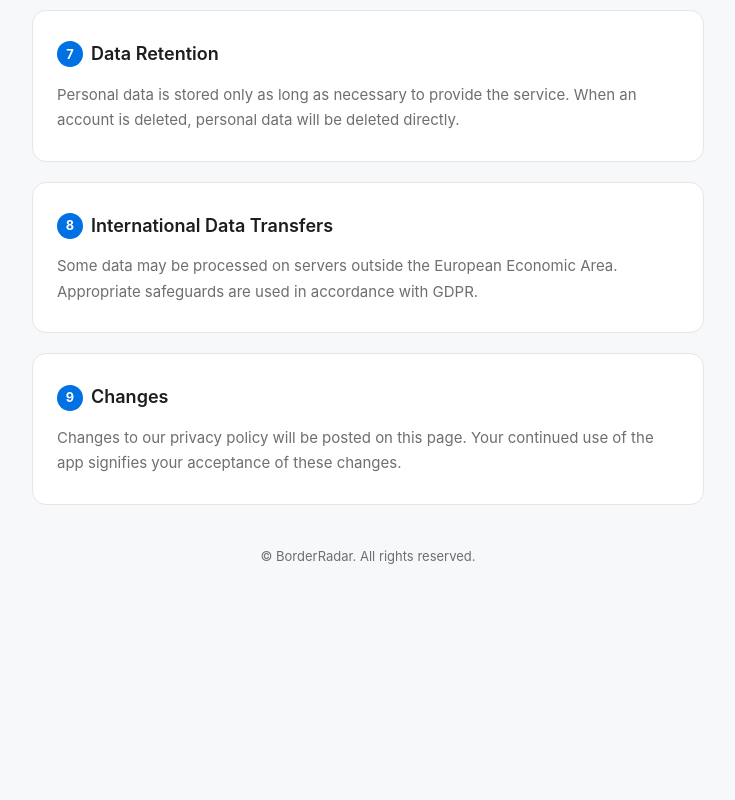
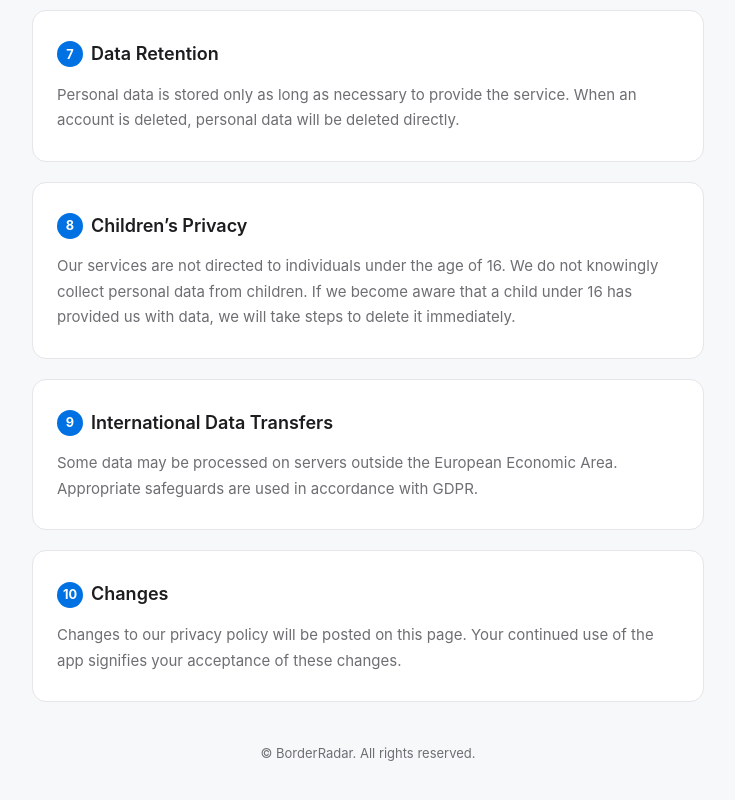
Before and after one commit to borderradar/public, a plain HTML site: page index.html in a window 1280 px wide. Shown: the part 1705-2505 px from the top of the page, without its empty margins (272-1007 px from the left). Before the commit the page ends 2352 px from the top, so only its background shows below. Drawn offline with Linux system fonts and the light colour scheme.

Commit message:
Update index.html

```diff
--- a/index.html
+++ b/index.html
@@ -167,11 +167,16 @@
     </div>
     <!-- 8 -->
     <div class="card">
-      <h2><span class="section-number">8</span> International Data Transfers</h2>
+      <h2><span class="section-number">8</span> Children’s Privacy </h2>
+      <p>Our services are not directed to individuals under the age of 16. We do not knowingly collect personal data from children. If we become aware that a child under 16 has provided us with data, we will take steps to delete it immediately.</p>
+    </div>
+    <!-- 9 -->
+    <div class="card">
+      <h2><span class="section-number">9</span> International Data Transfers</h2>
       <p>Some data may be processed on servers outside the European Economic Area. Appropriate safeguards are used in accordance with GDPR.</p>
     </div>
     <div class="card">
-      <h2><span class="section-number">9</span> Changes</h2>
+      <h2><span class="section-number">10</span> Changes</h2>
       <p>Changes to our privacy policy will be posted on this page. Your continued use of the app signifies your acceptance of these changes.</p>
     </div>
     <p class="footer-note">© BorderRadar. All rights reserved.</p>
```
